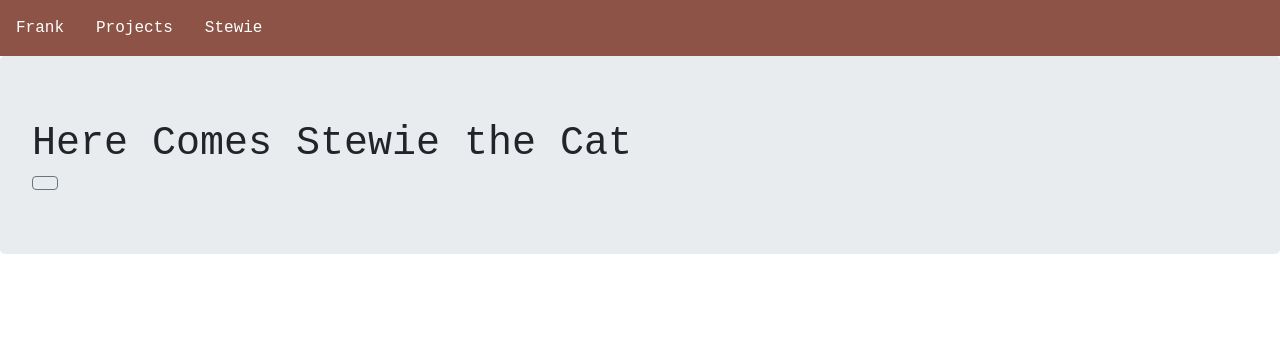
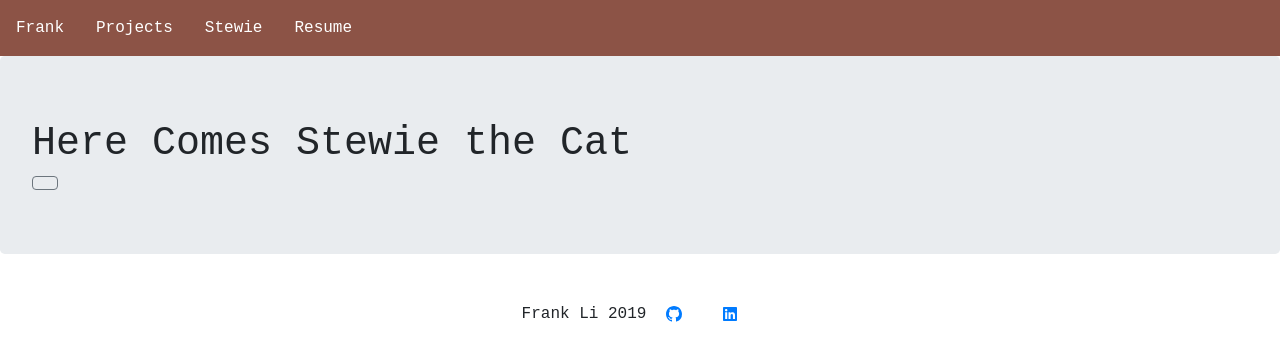
Before and after one commit to frankisawesome/franklyreactive, a React (Create React App) app: page /stewie in a window 1280 px wide. Shown: the top 360 px of the page. Built offline with nearby package versions, Linux system fonts and the light colour scheme; a web font is replaced by a local one.

Commit message:
before working on projects page

```diff
--- a/src/components/App.js
+++ b/src/components/App.js
@@ -7,6 +7,8 @@ import { Navbar } from './Nav';
 import { Home } from './Home';
 import { Proj } from './Projects';
 import { Stewie } from './Stewie';
+import { Footer } from './Footer';
+import { Resume } from './Resume';
 
 //Functional app component
 function App() {
@@ -15,7 +17,8 @@ function App() {
   const navProps = [
     {name: "Frank", path: "/"},
     {name: "Projects", path: "/projects/"},
-    {name: "Stewie", path:"/stewie/"}
+    {name: "Stewie", path:"/stewie/"},
+    {name: "Resume", path:"/resume/"}
   ]
 
   //Router setup
@@ -26,6 +29,8 @@ function App() {
         <Route path="/" exact component={Home} />
         <Route path="/projects/" component={Proj}/>
         <Route path="/stewie/" component={Stewie}/>
+        <Route path="/resume/" component={Resume}/>
+        <Footer />
       </Router>
     </div>
   );
--- a/src/components/Home.js
+++ b/src/components/Home.js
@@ -3,7 +3,6 @@ import React from 'react';
 //Components
 import { Jumbo } from './Jumbo';
 import { Showcase } from './Showcase';
-import { Footer } from './Footer';
 
 //Photos
 import myhead from '../images/myhead.jpg';
@@ -45,7 +44,6 @@ export const Home = () => {
             <Jumbo {...jumboProps}/>
             <Showcase {...stewieProps} />
             <Jumbo {...projectProps} />
-            <Footer />
         </div>
     )
 }
--- /dev/null
+++ b/src/components/Resume.js
@@ -0,0 +1,9 @@
+import React from 'react';
+
+export const Resume = (props) => {
+    return (
+        <div>
+
+        </div>
+    )
+}
```
